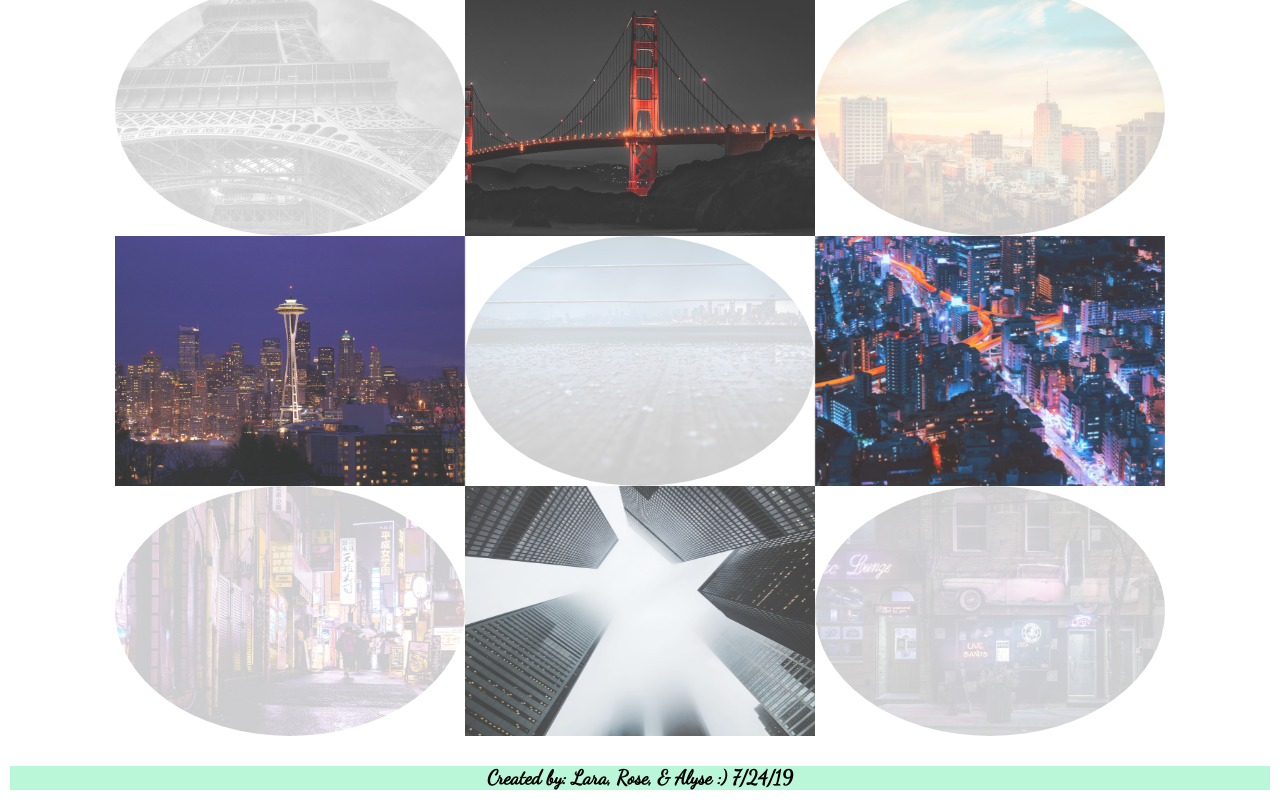
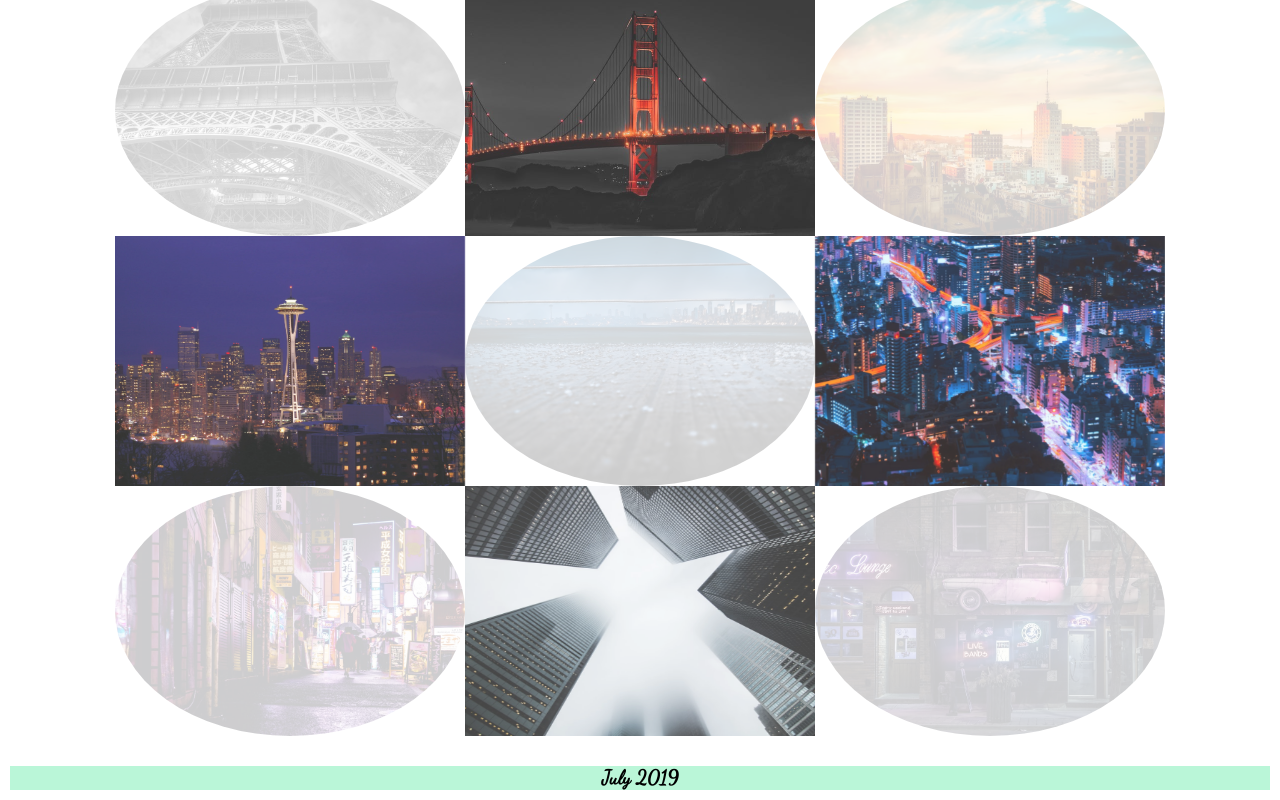
Before and after one commit to larajz/photo-gallery, a plain HTML site: page cityscape-gallery/index.html in a window 1280 px wide. Shown: the part 1864-2664 px from the top of the page. Drawn offline with Linux system fonts and the light colour scheme.

Commit message:
Update index.html

```diff
--- a/cityscape-gallery/index.html
+++ b/cityscape-gallery/index.html
@@ -42,6 +42,6 @@
         <img class="square" src="photos/toronto-1.jpeg">
         <img class="circle" src="photos/toronto-2.jpeg">
     </section>
-    <h6>Created by: Lara, Rose, & Alyse :) 7/24/19</h6>
+    <h6>July 2019</h6>
   </body>
 </html>
```
